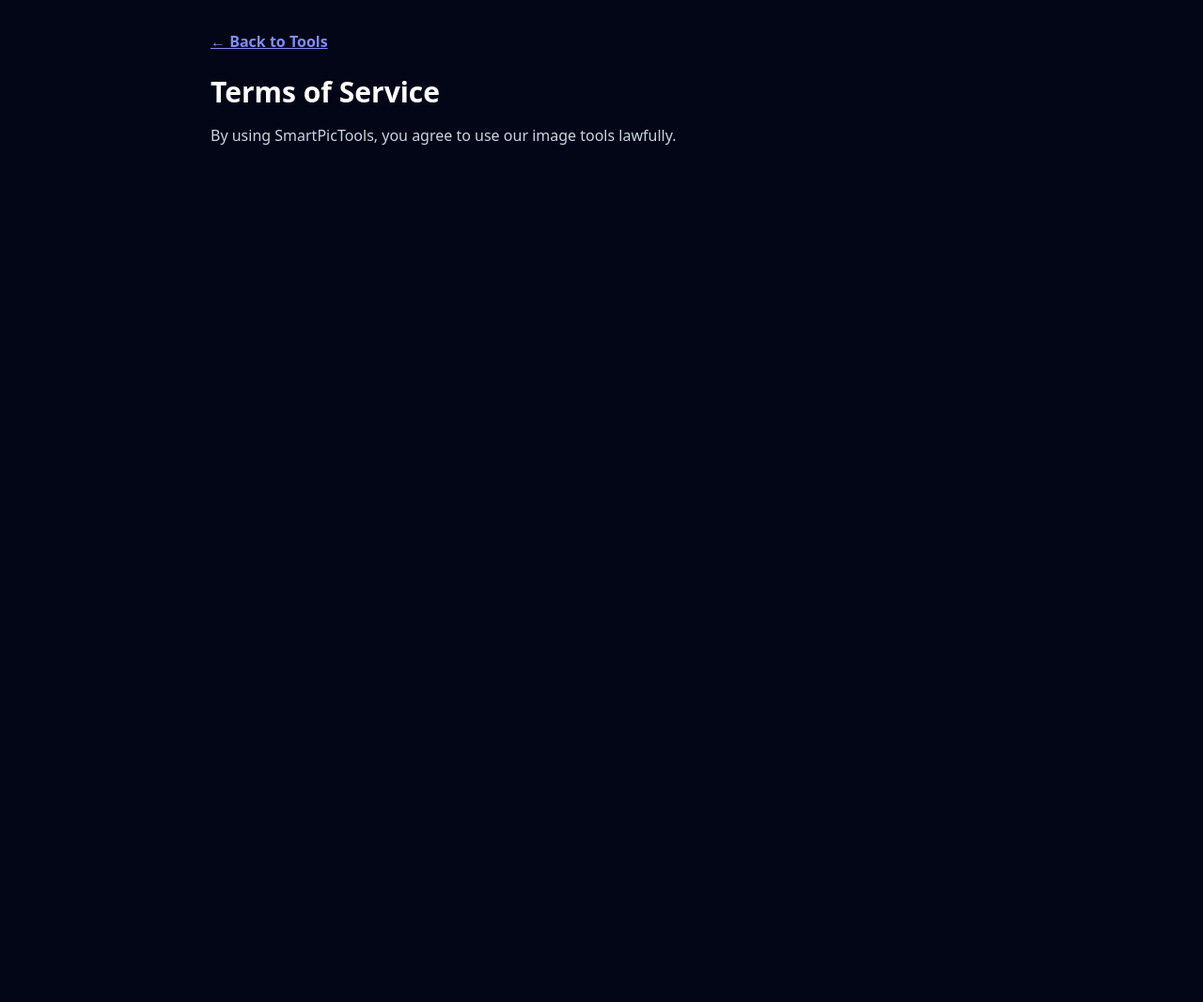
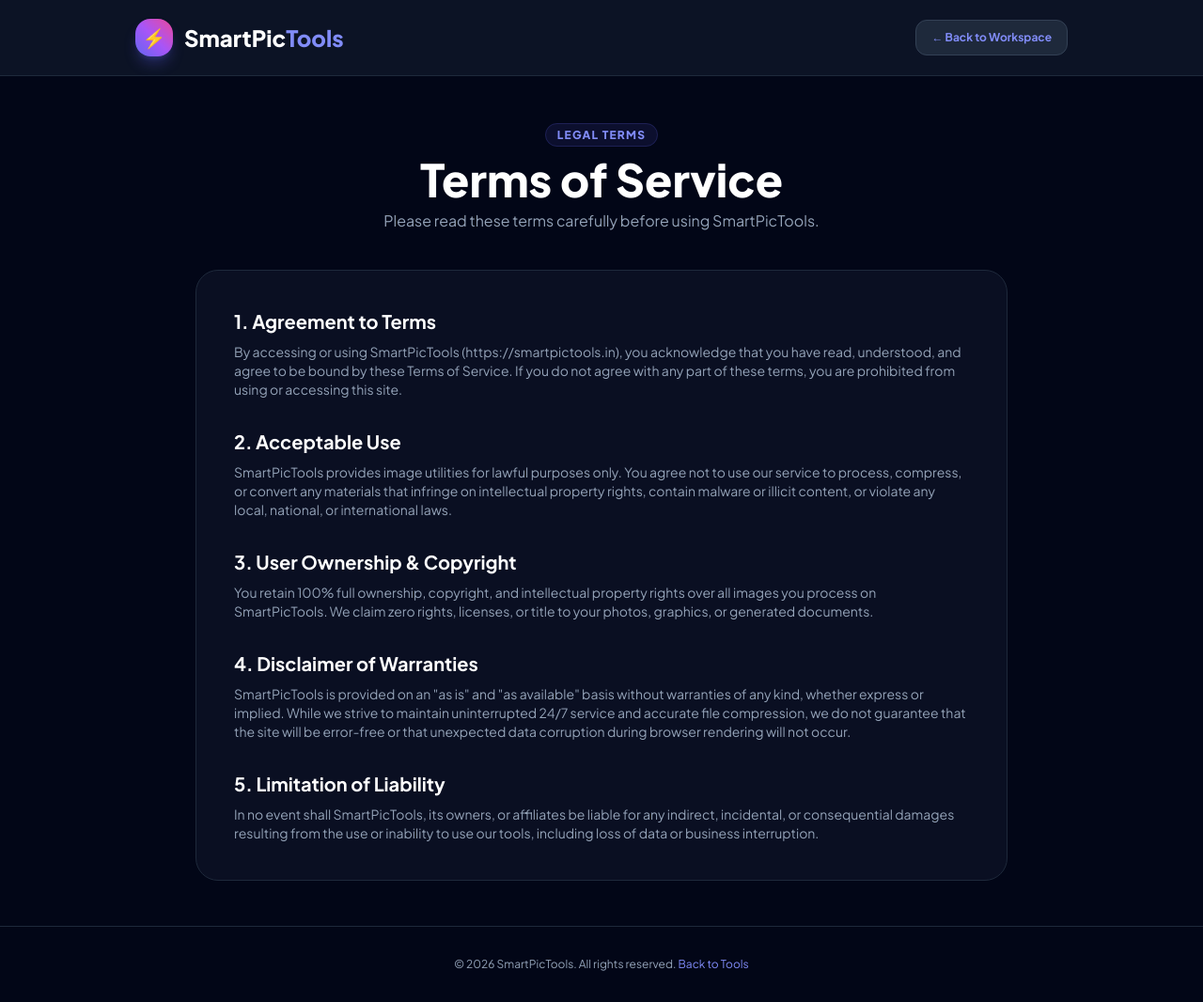
Before and after one commit to pranjalrajput243/smartpictools, a Flask app: page /terms in a window 1280 px wide. Shown: the whole page at 94% size. Before the commit the page ends 154 px from the top, so only its background shows below. Run offline with Flask 3, Linux system fonts and the light colour scheme; some libraries are stand-ins or nearby versions.

Commit message:
Update terms.html

```diff
--- a/templates/terms.html
+++ b/templates/terms.html
@@ -1 +1,72 @@
-<!DOCTYPE html><html lang="en"><head><meta charset="UTF-8"><title>Terms of Service - SmartPicTools</title><script src="https://cdn.tailwindcss.com"></script></head><body class="bg-slate-950 text-slate-300 p-8 max-w-4xl mx-auto"><a href="/" class="text-indigo-400 underline font-bold">← Back to Tools</a><h1 class="text-3xl font-extrabold text-white mt-6 mb-4">Terms of Service</h1><p>By using SmartPicTools, you agree to use our image tools lawfully.</p></body></html>
+<!DOCTYPE html>
+<html lang="en">
+<head>
+    <meta charset="UTF-8">
+    <meta name="viewport" content="width=device-width, initial-scale=1.0">
+    <title>Terms of Service - SmartPicTools</title>
+    <script src="https://cdn.tailwindcss.com"></script>
+    <link href="https://fonts.googleapis.com/css2?family=Plus+Jakarta+Sans:wght@400;500;600;700;800&display=swap" rel="stylesheet">
+    <style>body { font-family: 'Plus Jakarta Sans', sans-serif; }</style>
+</head>
+<body class="bg-slate-950 text-slate-300 min-h-screen flex flex-col justify-between selection:bg-indigo-500 selection:text-white">
+
+    <header class="border-b border-slate-800 bg-slate-900/80 backdrop-blur-xl sticky top-0 z-50">
+        <div class="max-w-5xl mx-auto px-4 h-20 flex items-center justify-between">
+            <a href="/" class="flex items-center gap-3">
+                <div class="w-10 h-10 rounded-2xl bg-gradient-to-tr from-indigo-500 via-purple-500 to-pink-500 flex items-center justify-center text-white text-xl shadow-lg shadow-indigo-500/30">⚡</div>
+                <span class="text-2xl font-black text-white">SmartPic<span class="text-indigo-400">Tools</span></span>
+            </a>
+            <a href="/" class="text-xs font-bold bg-slate-800 hover:bg-slate-700 text-indigo-400 hover:text-white px-4 py-2.5 rounded-xl border border-slate-700 transition">← Back to Workspace</a>
+        </div>
+    </header>
+
+    <main class="max-w-4xl mx-auto px-4 py-12 flex-1 leading-relaxed">
+        <div class="mb-10 text-center">
+            <span class="text-xs font-extrabold uppercase tracking-widest text-indigo-400 bg-indigo-500/10 px-3 py-1 rounded-full border border-indigo-500/20">Legal Terms</span>
+            <h1 class="text-3xl sm:text-5xl font-black text-white mt-3">Terms of Service</h1>
+            <p class="text-slate-400 mt-2 text-sm sm:text-base">Please read these terms carefully before using SmartPicTools.</p>
+        </div>
+
+        <div class="space-y-8 bg-slate-900/60 p-6 sm:p-10 rounded-3xl border border-slate-800">
+            <div>
+                <h2 class="text-xl font-bold text-white mb-2">1. Agreement to Terms</h2>
+                <p class="text-sm text-slate-400">
+                    By accessing or using SmartPicTools (https://smartpictools.in), you acknowledge that you have read, understood, and agree to be bound by these Terms of Service. If you do not agree with any part of these terms, you are prohibited from using or accessing this site.
+                </p>
+            </div>
+
+            <div>
+                <h2 class="text-xl font-bold text-white mb-2">2. Acceptable Use</h2>
+                <p class="text-sm text-slate-400">
+                    SmartPicTools provides image utilities for lawful purposes only. You agree not to use our service to process, compress, or convert any materials that infringe on intellectual property rights, contain malware or illicit content, or violate any local, national, or international laws.
+                </p>
+            </div>
+
+            <div>
+                <h2 class="text-xl font-bold text-white mb-2">3. User Ownership & Copyright</h2>
+                <p class="text-sm text-slate-400">
+                    You retain 100% full ownership, copyright, and intellectual property rights over all images you process on SmartPicTools. We claim zero rights, licenses, or title to your photos, graphics, or generated documents.
+                </p>
+            </div>
+
+            <div>
+                <h2 class="text-xl font-bold text-white mb-2">4. Disclaimer of Warranties</h2>
+                <p class="text-sm text-slate-400">
+                    SmartPicTools is provided on an "as is" and "as available" basis without warranties of any kind, whether express or implied. While we strive to maintain uninterrupted 24/7 service and accurate file compression, we do not guarantee that the site will be error-free or that unexpected data corruption during browser rendering will not occur.
+                </p>
+            </div>
+
+            <div>
+                <h2 class="text-xl font-bold text-white mb-2">5. Limitation of Liability</h2>
+                <p class="text-sm text-slate-400">
+                    In no event shall SmartPicTools, its owners, or affiliates be liable for any indirect, incidental, or consequential damages resulting from the use or inability to use our tools, including loss of data or business interruption.
+                </p>
+            </div>
+        </div>
+    </main>
+
+    <footer class="border-t border-slate-800 bg-slate-950 py-8 px-4 text-xs text-slate-400 text-center">
+        <p>© 2026 SmartPicTools. All rights reserved. <a href="/" class="text-indigo-400 hover:underline">Back to Tools</a></p>
+    </footer>
+</body>
+</html>
```
